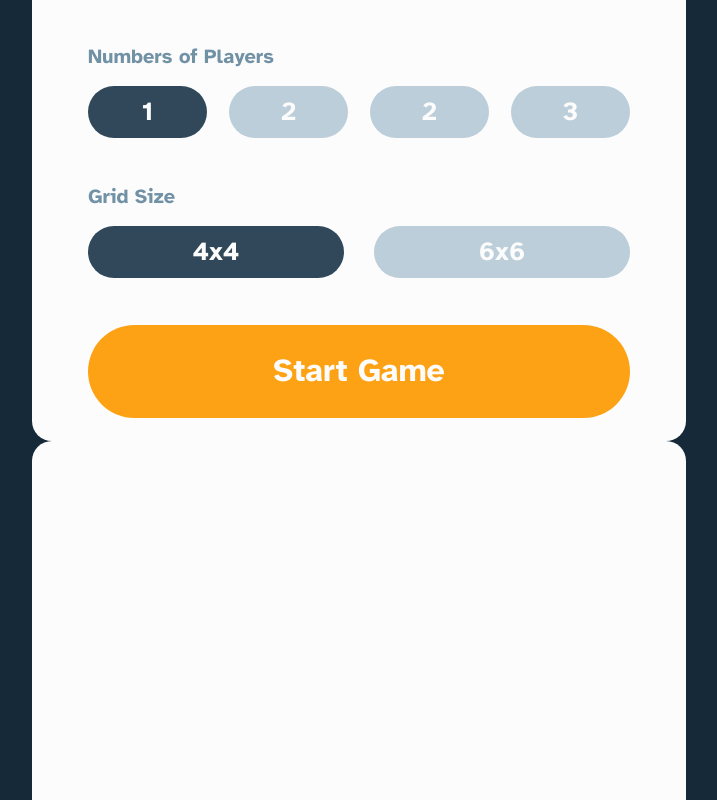
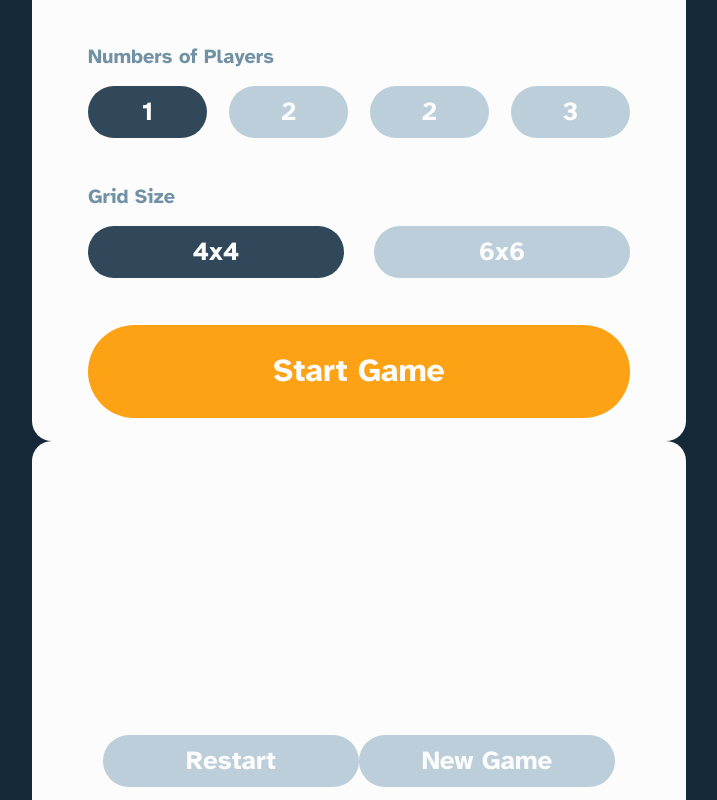
Before and after one commit to Davitvashakmadze/memory-game, a React (Create React App) app: page / in a window 1280 px wide. Shown: the top 800 px of the page, without its empty margins (281-998 px from the left). Built offline with nearby package versions, Linux system fonts and the light colour scheme; a web font is replaced by a local one.

Commit message:
feat: add next page header

```diff
--- a/src/pages/Gaming.jsx
+++ b/src/pages/Gaming.jsx
@@ -4,7 +4,11 @@ const Gaming = () => {
   return (
     <div>
       <div className="main-app-wrapper">
-
+        <div className="app-header">
+          <h1>Memory</h1>
+          <button>Restart</button>
+          <button className="">New Game</button>
+        </div>
       </div>
     </div>
   );
```
